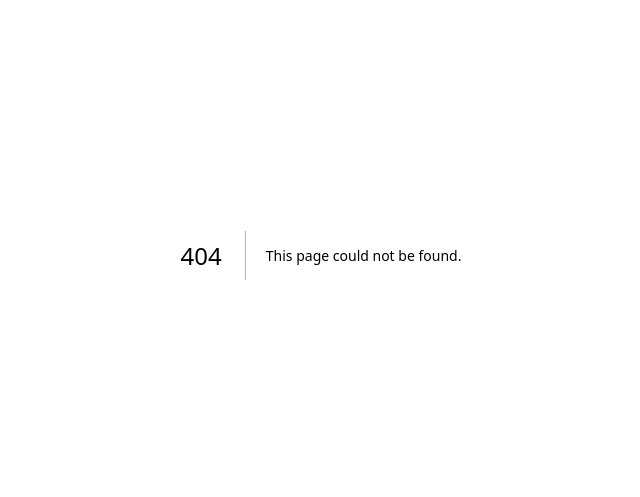
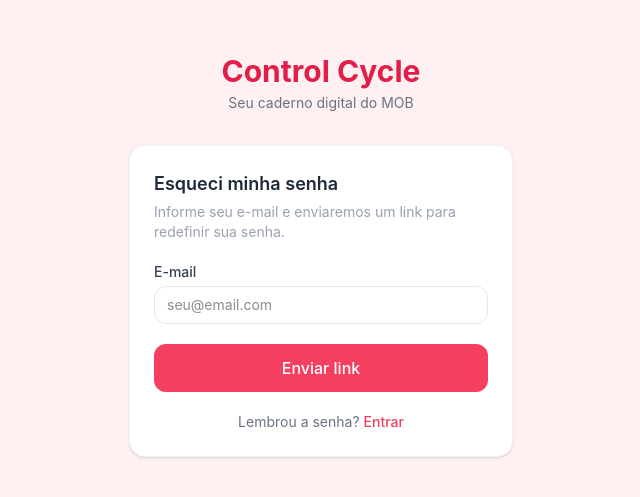
Before and after one commit to JuliaEstefanny/control-cycle, a Next.js app: page /esqueci-senha in a window 1280 px wide. Before the commit this address had no page. Shown: the part 145-642 px from the top of the page, without its empty margins (319-959 px from the left). Built offline with nearby package versions, Linux system fonts and the light colour scheme.

Commit message:
feat: esqueci minha senha e alterar senha no perfil

```diff
--- a/src/app/(app)/perfil/PerfilForm.tsx
+++ b/src/app/(app)/perfil/PerfilForm.tsx
@@ -58,6 +58,10 @@ export function PerfilForm({ profile, userId }: PerfilFormProps) {
   const [tipoUsuario, setTipoUsuario] = useState<TipoUsuario | "">(profile?.tipo_usuario ?? "");
   const [salvando, setSalvando] = useState(false);
   const [mensagem, setMensagem] = useState("");
+  const [novaSenha, setNovaSenha] = useState("");
+  const [confirmarSenha, setConfirmarSenha] = useState("");
+  const [salvandoSenha, setSalvandoSenha] = useState(false);
+  const [mensagemSenha, setMensagemSenha] = useState("");
 
   const pbiSalvo = (profile?.preferencias as Record<string, unknown>)?.pbi as PBI | undefined;
   const [pbiSensacao, setPbiSensacao] = useState(pbiSalvo?.sensacao ?? "");
@@ -130,6 +134,33 @@ export function PerfilForm({ profile, userId }: PerfilFormProps) {
       router.refresh();
     }
     setSalvandoPbi(false);
+  }
+
+  async function handleAlterarSenha(e: React.FormEvent) {
+    e.preventDefault();
+    setMensagemSenha("");
+
+    if (novaSenha.length < 6) {
+      setMensagemSenha("A senha deve ter pelo menos 6 caracteres.");
+      return;
+    }
+    if (novaSenha !== confirmarSenha) {
+      setMensagemSenha("As senhas não coincidem.");
+      return;
+    }
+
+    setSalvandoSenha(true);
+    const supabase = createClient();
+    const { error } = await supabase.auth.updateUser({ password: novaSenha });
+
+    if (error) {
+      setMensagemSenha("Erro ao alterar senha. Tente novamente.");
+    } else {
+      setMensagemSenha("Senha alterada com sucesso!");
+      setNovaSenha("");
+      setConfirmarSenha("");
+    }
+    setSalvandoSenha(false);
   }
 
   async function handleLogout() {
@@ -273,6 +304,39 @@ export function PerfilForm({ profile, userId }: PerfilFormProps) {
         </form>
       </SecaoColapsavel>
 
+      <SecaoColapsavel titulo="Alterar senha">
+        <form onSubmit={handleAlterarSenha} className="flex flex-col gap-4">
+          <Input
+            label="Nova senha"
+            type="password"
+            placeholder="Mínimo 6 caracteres"
+            value={novaSenha}
+            onChange={(e) => setNovaSenha(e.target.value)}
+            required
+          />
+          <Input
+            label="Confirmar nova senha"
+            type="password"
+            placeholder="Repita a senha"
+            value={confirmarSenha}
+            onChange={(e) => setConfirmarSenha(e.target.value)}
+            required
+          />
+
+          {mensagemSenha && (
+            <p className={`text-sm rounded-xl px-3 py-2 ${
+              mensagemSenha.includes("sucesso") ? "text-green-700 bg-green-50" : "text-red-500 bg-red-50"
+            }`}>
+              {mensagemSenha}
+            </p>
+          )}
+
+          <Button type="submit" loading={salvandoSenha}>
+            Alterar senha
+          </Button>
+        </form>
+      </SecaoColapsavel>
+
       <Card>
         <div className="flex flex-col gap-3">
           <h3 className="text-sm font-semibold text-gray-700">Conta</h3>
--- /dev/null
+++ b/src/app/(auth)/esqueci-senha/page.tsx
@@ -0,0 +1,96 @@
+"use client";
+
+import { useState } from "react";
+import Link from "next/link";
+import { createClient } from "@/lib/supabase/client";
+import { Button } from "@/components/ui/Button";
+import { Input } from "@/components/ui/Input";
+
+export default function EsqueciSenhaPage() {
+  const [email, setEmail] = useState("");
+  const [carregando, setCarregando] = useState(false);
+  const [enviado, setEnviado] = useState(false);
+  const [erro, setErro] = useState("");
+
+  async function handleEnviar(e: React.FormEvent) {
+    e.preventDefault();
+    setErro("");
+    setCarregando(true);
+
+    const supabase = createClient();
+    const { error } = await supabase.auth.resetPasswordForEmail(email, {
+      redirectTo: `${window.location.origin}/redefinir-senha`,
+    });
+
+    if (error) {
+      setErro("Não foi possível enviar o e-mail. Verifique o endereço e tente novamente.");
+    } else {
+      setEnviado(true);
+    }
+
+    setCarregando(false);
+  }
+
+  return (
+    <main className="min-h-screen flex items-center justify-center bg-rose-50 px-4">
+      <div className="w-full max-w-sm">
+        <div className="text-center mb-8">
+          <h1 className="text-3xl font-bold text-rose-600">Control Cycle</h1>
+          <p className="text-gray-500 text-sm mt-1">Seu caderno digital do MOB</p>
+        </div>
+
+        <div className="bg-white rounded-2xl shadow-sm border border-gray-100 p-6">
+          {enviado ? (
+            <div className="flex flex-col items-center gap-4 py-2">
+              <div className="w-12 h-12 rounded-full bg-green-100 flex items-center justify-center">
+                <svg className="w-6 h-6 text-green-600" fill="none" stroke="currentColor" viewBox="0 0 24 24">
+                  <path strokeLinecap="round" strokeLinejoin="round" strokeWidth={2} d="M5 13l4 4L19 7" />
+                </svg>
+              </div>
+              <h2 className="text-lg font-semibold text-gray-800">E-mail enviado!</h2>
+              <p className="text-sm text-gray-500 text-center">
+                Verifique sua caixa de entrada e clique no link para redefinir sua senha.
+              </p>
+              <Link href="/login" className="text-sm text-rose-500 font-medium hover:underline mt-2">
+                Voltar para o login
+              </Link>
+            </div>
+          ) : (
+            <>
+              <h2 className="text-lg font-semibold text-gray-800 mb-1">Esqueci minha senha</h2>
+              <p className="text-sm text-gray-400 mb-5">
+                Informe seu e-mail e enviaremos um link para redefinir sua senha.
+              </p>
+
+              <form onSubmit={handleEnviar} className="flex flex-col gap-4">
+                <Input
+                  label="E-mail"
+                  type="email"
+                  placeholder="seu@email.com"
+                  value={email}
+                  onChange={(e) => setEmail(e.target.value)}
+                  required
+                />
+
+                {erro && (
+                  <p className="text-sm text-red-500 bg-red-50 rounded-lg px-3 py-2">{erro}</p>
+                )}
+
+                <Button type="submit" loading={carregando} size="lg" className="w-full mt-1">
+                  Enviar link
+                </Button>
+              </form>
+
+              <p className="text-sm text-center text-gray-500 mt-5">
+                Lembrou a senha?{" "}
+                <Link href="/login" className="text-rose-500 font-medium hover:underline">
+                  Entrar
+                </Link>
+              </p>
+            </>
+          )}
+        </div>
+      </div>
+    </main>
+  );
+}
--- a/src/app/(auth)/login/page.tsx
+++ b/src/app/(auth)/login/page.tsx
@@ -52,6 +52,7 @@ export default function LoginPage() {
               onChange={(e) => setEmail(e.target.value)}
               required
             />
+            <div className="flex flex-col gap-1">
               <Input
                 label="Senha"
                 type="password"
@@ -60,6 +61,12 @@ export default function LoginPage() {
                 onChange={(e) => setSenha(e.target.value)}
                 required
               />
+              <div className="flex justify-end">
+                <Link href="/esqueci-senha" className="text-xs text-rose-400 hover:underline">
+                  Esqueci minha senha
+                </Link>
+              </div>
+            </div>
 
             {erro && (
               <p className="text-sm text-red-500 bg-red-50 rounded-lg px-3 py-2">{erro}</p>
--- /dev/null
+++ b/src/app/(auth)/redefinir-senha/page.tsx
@@ -0,0 +1,85 @@
+"use client";
+
+import { useState } from "react";
+import { useRouter } from "next/navigation";
+import { createClient } from "@/lib/supabase/client";
+import { Button } from "@/components/ui/Button";
+import { Input } from "@/components/ui/Input";
+
+export default function RedefinirSenhaPage() {
+  const router = useRouter();
+  const [senha, setSenha] = useState("");
+  const [confirmar, setConfirmar] = useState("");
+  const [carregando, setCarregando] = useState(false);
+  const [erro, setErro] = useState("");
+
+  async function handleRedefinir(e: React.FormEvent) {
+    e.preventDefault();
+    setErro("");
+
+    if (senha.length < 6) {
+      setErro("A senha deve ter pelo menos 6 caracteres.");
+      return;
+    }
+    if (senha !== confirmar) {
+      setErro("As senhas não coincidem.");
+      return;
+    }
+
+    setCarregando(true);
+    const supabase = createClient();
+    const { error } = await supabase.auth.updateUser({ password: senha });
+
+    if (error) {
+      setErro("Não foi possível redefinir a senha. O link pode ter expirado. Solicite um novo.");
+    } else {
+      router.push("/?senha_redefinida=1");
+      router.refresh();
+    }
+
+    setCarregando(false);
+  }
+
+  return (
+    <main className="min-h-screen flex items-center justify-center bg-rose-50 px-4">
+      <div className="w-full max-w-sm">
+        <div className="text-center mb-8">
+          <h1 className="text-3xl font-bold text-rose-600">Control Cycle</h1>
+          <p className="text-gray-500 text-sm mt-1">Seu caderno digital do MOB</p>
+        </div>
+
+        <div className="bg-white rounded-2xl shadow-sm border border-gray-100 p-6">
+          <h2 className="text-lg font-semibold text-gray-800 mb-1">Nova senha</h2>
+          <p className="text-sm text-gray-400 mb-5">Escolha uma nova senha para sua conta.</p>
+
+          <form onSubmit={handleRedefinir} className="flex flex-col gap-4">
+            <Input
+              label="Nova senha"
+              type="password"
+              placeholder="Mínimo 6 caracteres"
+              value={senha}
+              onChange={(e) => setSenha(e.target.value)}
+              required
+            />
+            <Input
+              label="Confirmar nova senha"
+              type="password"
+              placeholder="Repita a senha"
+              value={confirmar}
+              onChange={(e) => setConfirmar(e.target.value)}
+              required
+            />
+
+            {erro && (
+              <p className="text-sm text-red-500 bg-red-50 rounded-lg px-3 py-2">{erro}</p>
+            )}
+
+            <Button type="submit" loading={carregando} size="lg" className="w-full mt-1">
+              Redefinir senha
+            </Button>
+          </form>
+        </div>
+      </div>
+    </main>
+  );
+}
```
Lines whose indentation alone changed are shown as unchanged.
